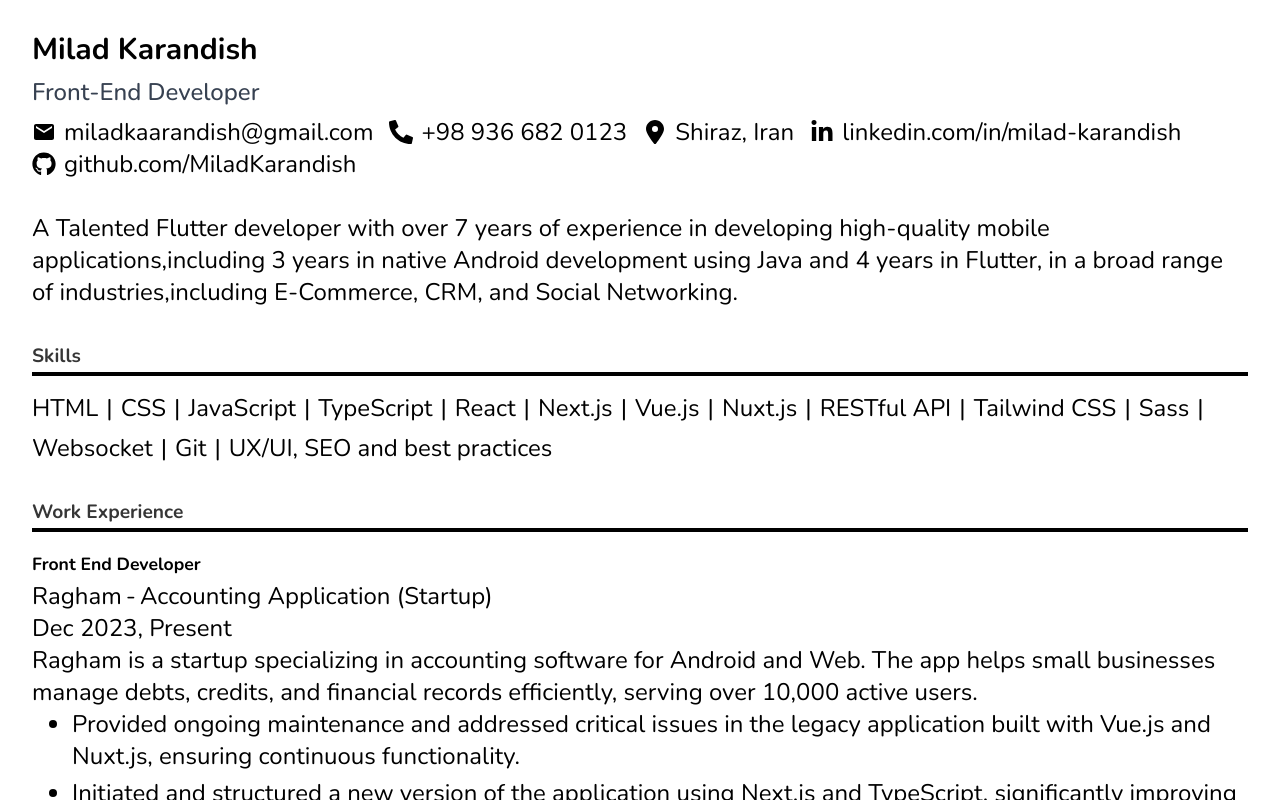
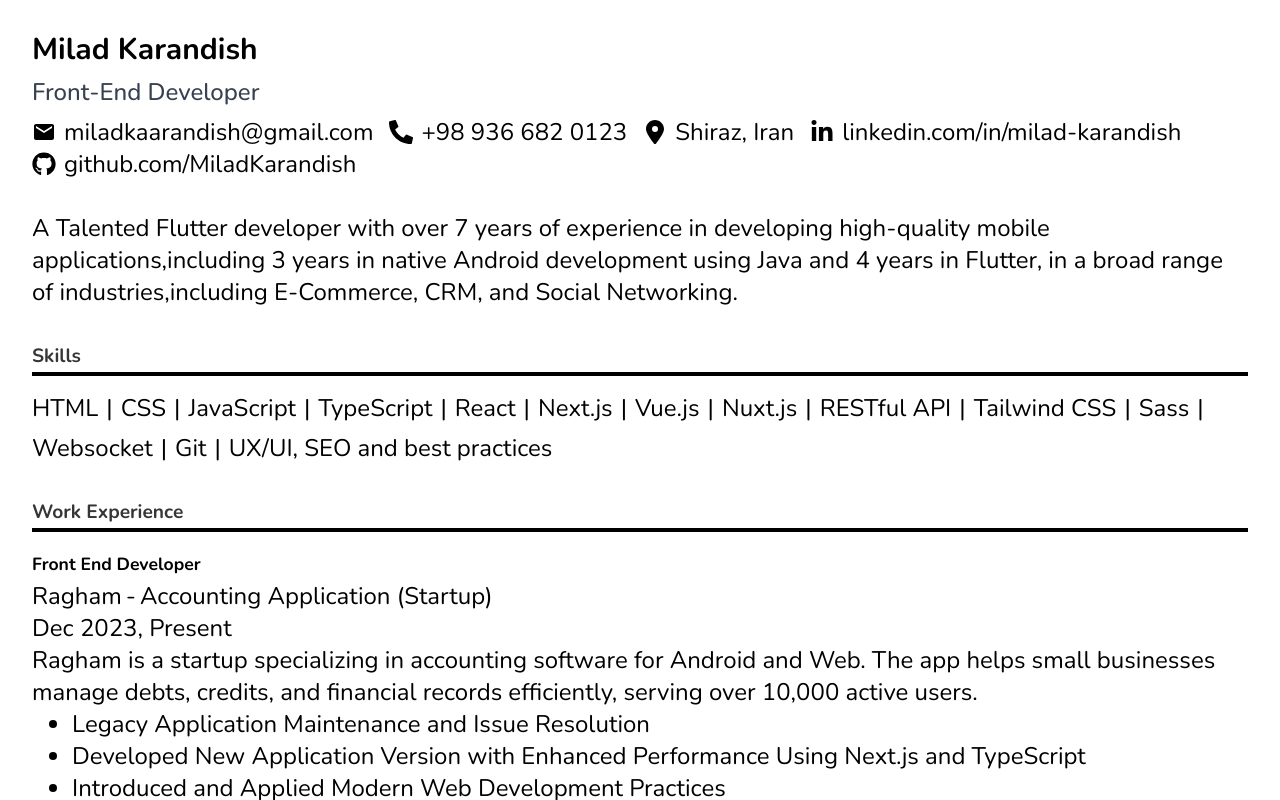
Before and after one commit to MiladKarandish/portfolio-v2, a Next.js app: page /resume in a window 1280 px wide. Built offline with nearby package versions, Linux system fonts and the light colour scheme.

Commit message:
imp: trying to make bullet points work

```diff
--- a/src/app/resume/page.tsx
+++ b/src/app/resume/page.tsx
@@ -277,7 +277,8 @@ const Resume = () => {
                 {hilights.map((hilight) => (
                   <li key={hilight.title}>
                     {/* <h3>{hilight.title}:</h3> */}
-                    <p>{hilight.description}</p>
+                    {/* <p>{hilight.title}</p> */}
+                    {hilight.title}
                     {/* {hilight.hilights && (
                       <ul className={`highlights`}>
                         {hilight.hilights.map((h, i) => (
--- a/src/app/styles/custom.css
+++ b/src/app/styles/custom.css
@@ -164,6 +164,7 @@
 
 .highlights ul {
   list-style: disc;
+  list-style-type: disc;
   margin-top: 7px;
   padding-inline-start: 2rem;
   font-size: 0.8rem;
@@ -172,5 +173,6 @@
 
 .highlights li {
   list-style: disc;
-  margin-bottom: 5px;
+  list-style-type: disc;
+  /* margin-bottom: 5px; */
 }
```
